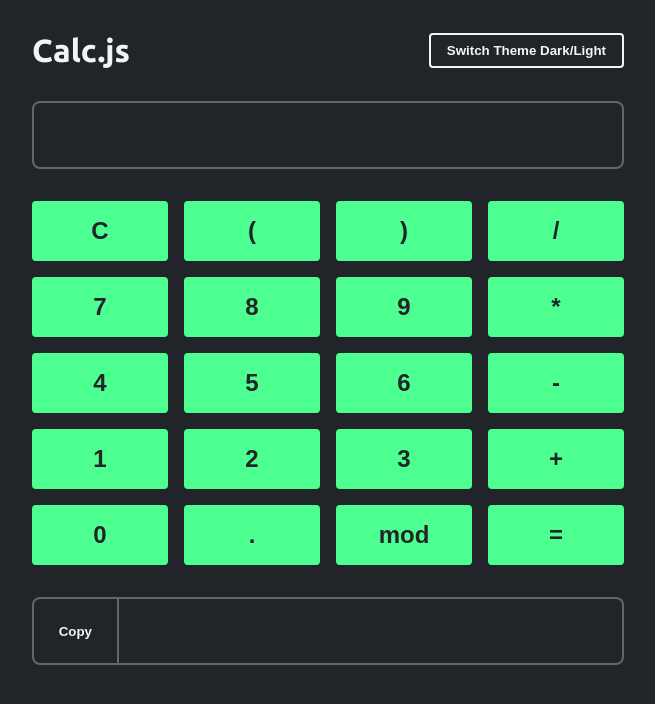
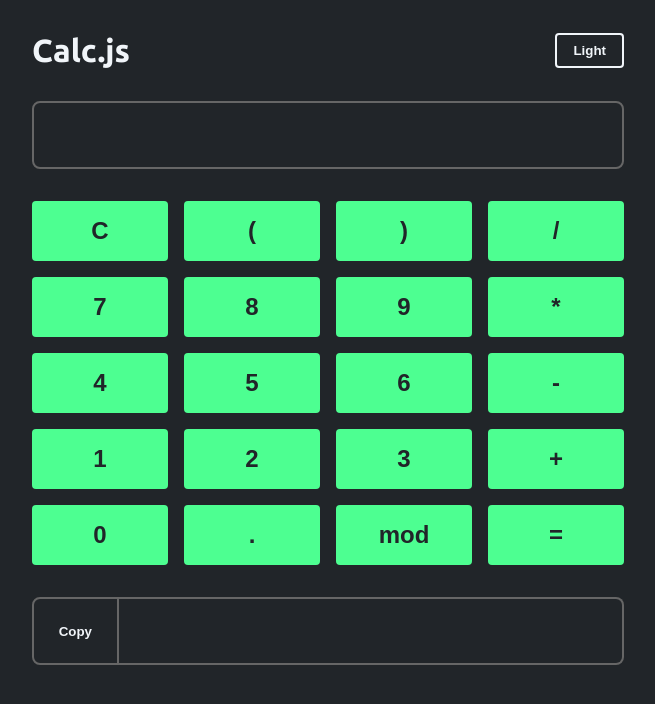
Before and after one commit to usuariodaniel/Simple-JavaScript-Calculator, a plain HTML site: page index.html in a window 1280 px wide. Shown: the whole page, without its empty margins (312-967 px from the left). Drawn offline with Linux system fonts and the light colour scheme.

Commit message:
Name Theme Button Changed

```diff
--- a/index.html
+++ b/index.html
@@ -15,7 +15,7 @@
   <main data-theme="dark">
     <header class="flex align-center justify-between">
       <h1>Calc.js</h1>
-      <button id="themeSwitcher">Switch Theme Dark/Light</button>
+      <button id="themeSwitcher">Light</button>
     </header>
     <input type="text" id="input">
     <div id="keys">
```
